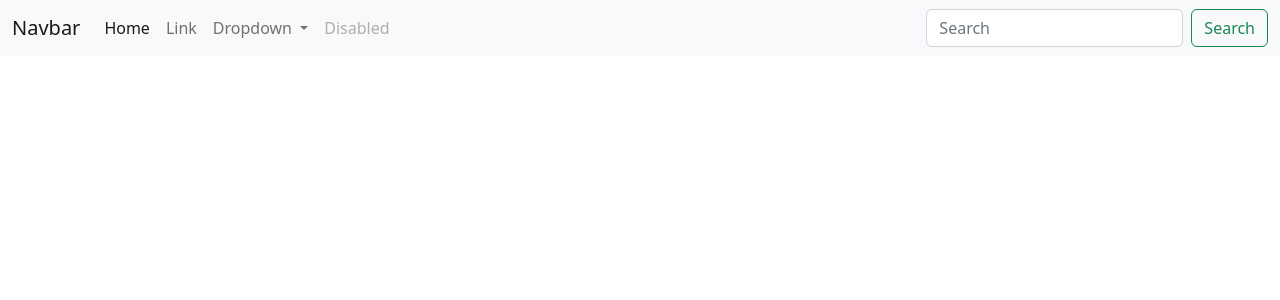
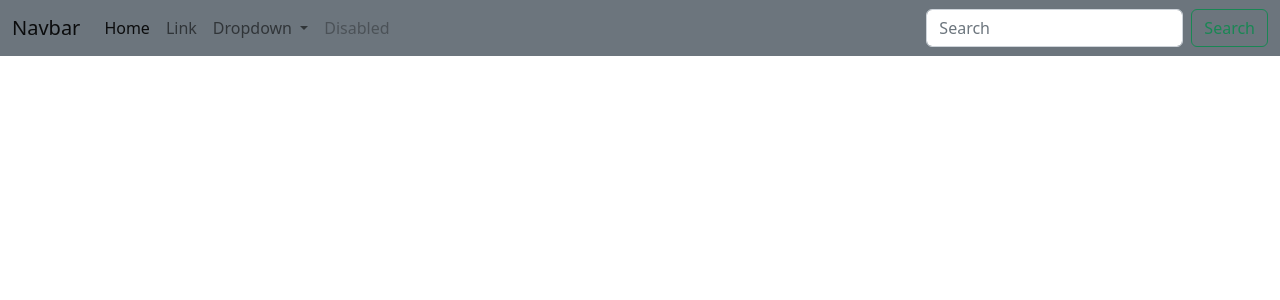
Before and after one commit to nestorjuarezR/blog_django, a Django app: page / in a window 1280 px wide. Shown: the top 300 px of the page. Run offline with Django 3.2, Linux system fonts and the light colour scheme.

Commit message:
Se agrega barra de navegación

```diff
--- a/blog_app/templates/blog_app/base.html
+++ b/blog_app/templates/blog_app/base.html
@@ -11,7 +11,7 @@
 
 </head>
 <body>
-  <nav class="navbar navbar-expand-lg bg-light">
+  <nav class="navbar navbar-expand-lg bg-secondary text-white">
   <div class="container-fluid">
     <a class="navbar-brand" href="#">Navbar</a>
     <button class="navbar-toggler" type="button" data-bs-toggle="collapse" data-bs-target="#navbarSupportedContent" aria-controls="navbarSupportedContent" aria-expanded="false" aria-label="Toggle navigation">
```
